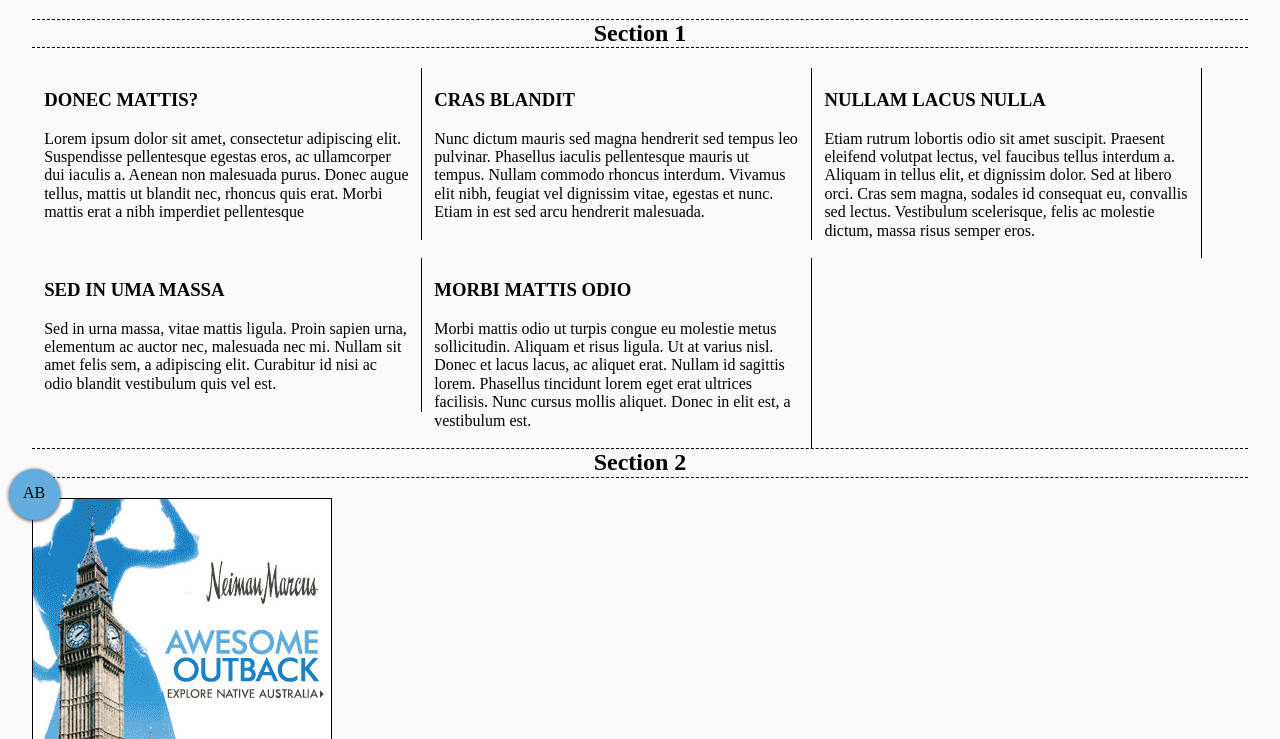
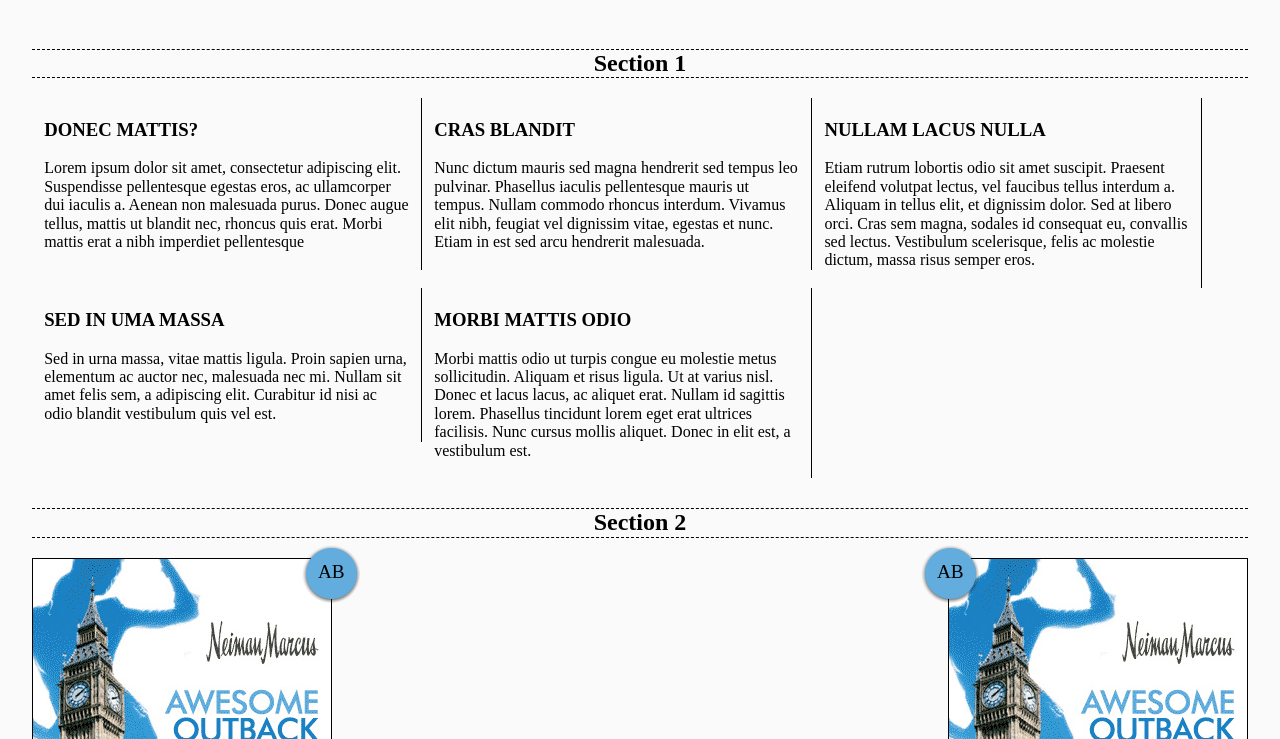
Before and after one commit to xtbl/multi-bg-hw, a website: page app/index.html in a window 1280 px wide. Shown: the part 61-800 px from the top of the page. Drawn offline with nearby package versions, Linux system fonts and the light colour scheme; files that its build step writes are made by us from their sources.

Commit message:
section 2

```diff
--- a/app/styles/main.css
+++ b/app/styles/main.css
@@ -9,25 +9,28 @@ body {
 	margin: 0 auto;
 	max-width: 95%;
 }
-.col-container {
-	width: 100%;
-	clear: both;
-}
-
-div.col-container div {
-	width: 30%;
-	padding: 0.2% 1% 0.2% 1%;
-	float: left;
-	border-right: 1px solid #000;
-}
 .block-content {
 	clear: both;
+	padding-top: 10px;
 }
 .block-content h2 {
 	width: 100%;
 	text-align: center;
 	border-top: 1px dashed #000;
 	border-bottom: 1px dashed #000;
+}
+/* ==========================================================================
+   Section 1
+   ========================================================================== */
+.col-container {
+	width: 100%;
+	clear: both;
+}
+div.col-container div {
+	width: 30%;
+	padding: 0.2% 1% 0.2% 1%;
+	float: left;
+	border-right: 1px solid #000;
 }
 /* ==========================================================================
    Section 2
@@ -42,16 +45,30 @@ div.col-container div {
 	height: 58px;
 	background-image: url(../images/blue-circle.png);
 }
+div.ad-detail p{
+	font-size: 1.2em;
+	padding: 16px;
+}
+div.ad-left{
+	float: left;
+}
+div.ad-right{
+	float: right;
+}
 div.ad-left .ad-detail {
+	margin: 0;
+	z-index: 19;
+	position: relative;
+	top: -32px;
+	left: 270px;
+}
+div.ad-right .ad-detail {
 	margin: 0;
 	z-index: 19;
 	position: relative;
 	top: -32px;
 	left: -27px;
 }
-div.ad-right .ad-detail {
+div.ad-left .ad-detail p{
 
 }
-div.ad-left .ad-detail p{
-	padding: 18px;
-}
```
